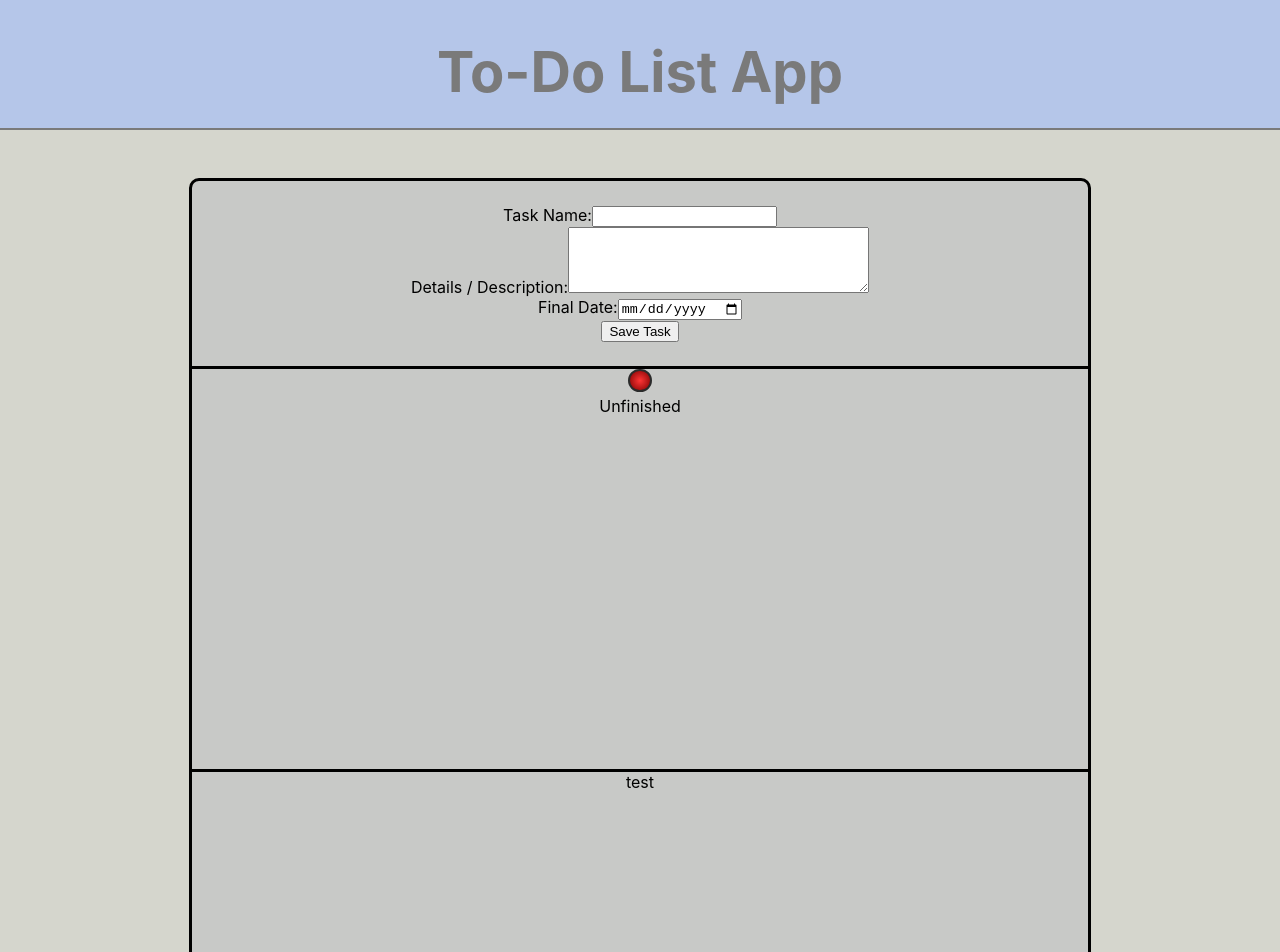
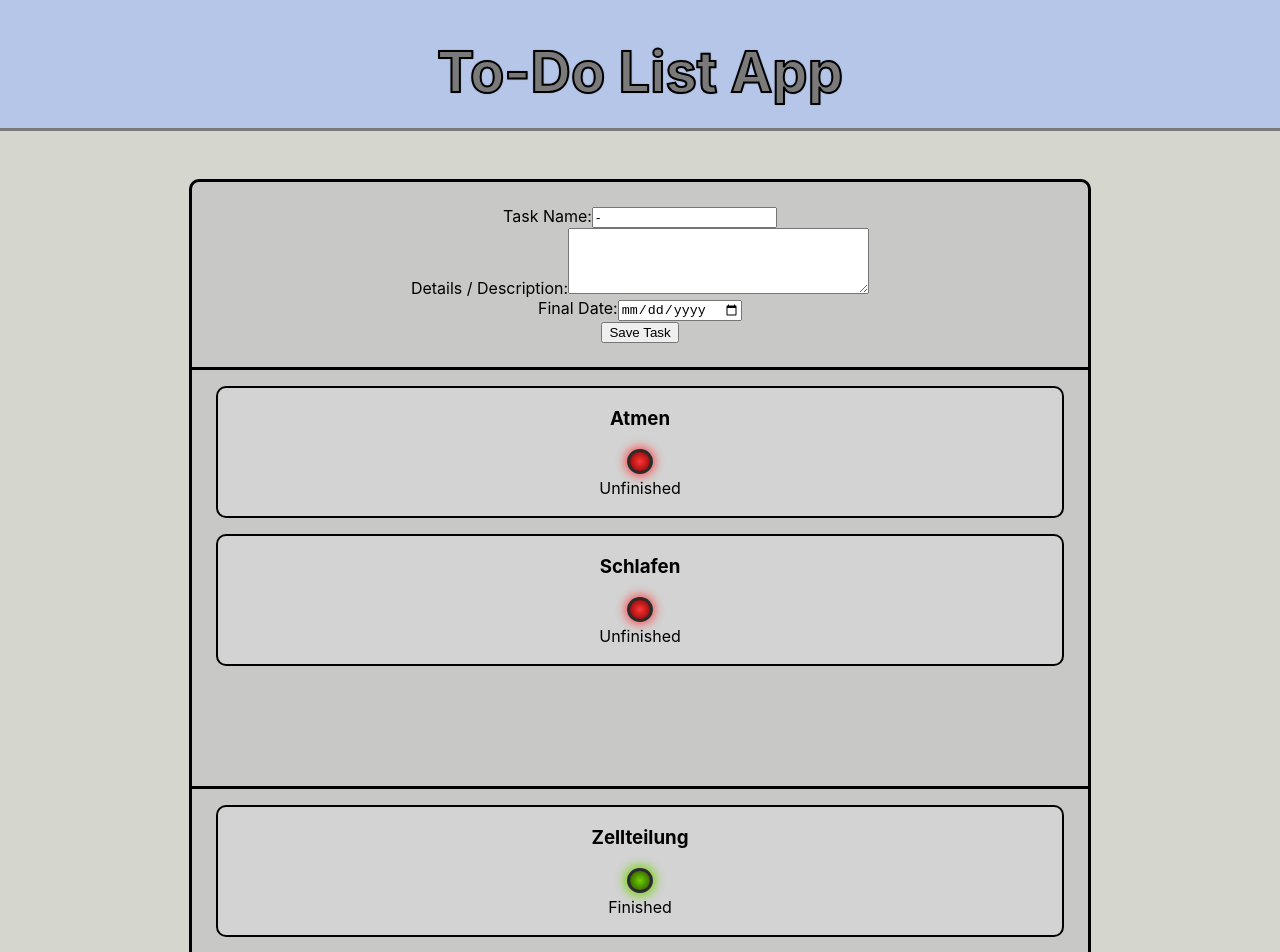
Before and after one commit to a-langner/to-do-list-app, a React (Create React App) app: page / in a window 1280 px wide. Shown: the top 952 px of the page. Built offline with nearby package versions, Linux system fonts and the light colour scheme.

Commit message:
checkBox update + Array to entries basic

```diff
--- a/src/App.js
+++ b/src/App.js
@@ -1,4 +1,5 @@
 import './App.scss';
+import { useState } from 'react';
 import Header from "./components/Header";
 import InputArea from "./components/InputArea";
 import OpenTaskArea from "./components/OpenTaskArea";
@@ -6,13 +7,52 @@ import FinishedTaskArea from "./components/FinishedTaskArea";
 
 
 function App() {
+    const [newTask, setTask] = useState("Test");
+
+    const addTodo = (name) => {
+        setTask(name);
+    };
+
+    const toDoArray = [
+        {
+            name: "Atmen",
+            details: "bla bla bla",
+            endDate: "000",
+            urgency: "red",
+            color: "blue",
+            icon: "GiBurningSkull",
+            done: false
+        },
+        {
+            name: "Schlafen",
+            details: "bla bla bla",
+            endDate: "000",
+            urgency: "yellow",
+            color: "green",
+            icon: "GiBurningSkull",
+            done: false
+        },
+        {
+            name: "Zellteilung",
+            details: "bla bla bla",
+            endDate: "000",
+            urgency: "orange",
+            color: "white",
+            icon: "GiBurningSkull",
+            done: true
+        }
+    ];
+    const openTodos = toDoArray.filter(todo => !todo.done);
+    const doneTodos = toDoArray.filter(todo => todo.done);
+
     return (
         <div className="App">
             <Header />
             <main>
-                <InputArea />
-                <OpenTaskArea />
-                <FinishedTaskArea />
+                <InputArea onButton={addTodo}/>
+                {/* <OpenTaskArea taskName={newTask}/> */}
+                <OpenTaskArea todos={openTodos}/>
+                <FinishedTaskArea todos={doneTodos}/>
             </main>
         </div>
     );
--- a/src/App.scss
+++ b/src/App.scss
@@ -9,10 +9,10 @@
     justify-content: center;
 }
 
-.App-logo {
-    height: 40vmin;
-    pointer-events: none;
-}
+// .App-logo {
+//     height: 40vmin;
+//     pointer-events: none;
+// }
 
 .App-header {
     background-color: #b5c6e9;
@@ -22,7 +22,9 @@
     padding-bottom: 3rem;
     font-size: 28px;
     color: rgb(122, 122, 122);
-    border-bottom: 2px solid rgb(122, 122, 122);
+    text-shadow: 0 0 2px rgb(0, 0, 0);
+    -webkit-text-stroke: 2px black;
+    border-bottom: 3px solid rgb(122, 122, 122);
 }
 
 .App-link {
--- a/src/SCSS/CheckBox.scss
+++ b/src/SCSS/CheckBox.scss
@@ -8,14 +8,16 @@
 }
 .CheckBox .FakeInput {
     display: inline-block;
-    border: 2px solid rgb(43, 43, 43);
+    border: 3px solid rgb(43, 43, 43);
     border-radius: 50%;
     width: 1.2em;
     height: 1.2em;
     background: radial-gradient(circle, rgb(255, 54, 54) 0%, rgb(126, 0, 0) 100%);
+    box-shadow: 0 0 10px 2px rgba(255, 54, 54, 0.85);
 }
 .CheckBox input:checked + .FakeInput {
     background: radial-gradient(circle, rgb(112, 209, 0) 0%, rgba(39,73,0,1) 100%);
+    box-shadow: 0 0 10px 3px rgba(112, 209, 0, 0.85);
 }
 .checkBoxLabel {
     display: block;
--- /dev/null
+++ b/src/SCSS/TaskEntry.scss
@@ -0,0 +1,8 @@
+.TaskEntry {
+    width: auto;
+    height: 8rem;
+    border: 2px solid black;
+    border-radius: 10px;
+    margin: 1rem 1.5rem;
+    background-color: #d3d3d3;
+}
--- a/src/components/CheckBox.js
+++ b/src/components/CheckBox.js
@@ -1,18 +1,19 @@
 import "../SCSS/CheckBox.scss";
 import React, { useState } from 'react';
 
-const CheckBox = () => {
-    const [checkBox, setCheckBox] = useState(false);
+const CheckBox = (props) => {
+    // console.log(key);
+    const [checkBox, setCheckBox] = useState(props.done);
     const switchCheckBox = () => setCheckBox(!checkBox);
 
     return (
         <div>
             <label class="CheckBox" >
-                <input type="checkbox" id="checkBox" onClick={switchCheckBox} />
+                <input type="checkbox" id={`checkBox${props.ID}`} onClick={switchCheckBox} defaultChecked={checkBox}/>
                 <span class="FakeInput"></span>
                 {/* <span>Finished</span> */}
             </label>
-            <label for="checkBox" class="checkBoxLabel">{checkBox ? "Finished" : "Unfinished"}</label>
+            <label for={`checkBox${props.ID}`} class="checkBoxLabel">{checkBox ? "Finished" : "Unfinished"}</label>
         </div>
     );
 };
--- a/src/components/FinishedTaskArea.js
+++ b/src/components/FinishedTaskArea.js
@@ -1,6 +1,9 @@
-const FinishedTaskArea = () => {
+import TaskEntry from "./TaskEntry";
+
+const FinishedTaskArea = (props) => {
     return (
-        <div id="FinishedTaskArea">test
+        <div id="FinishedTaskArea">
+            {props.todos.map((todo, index) => (<TaskEntry todo={todo} ID={index + 10000} key={index}/>))}
         </div>
     );
 };
--- a/src/components/InputArea.js
+++ b/src/components/InputArea.js
@@ -1,10 +1,23 @@
-const InputArea = () => {
+import { useState } from 'react';
+
+const InputArea = (props) => {
+    const [taskName, setTaskName] = useState('-');
+
+    const fertig = (event) => {
+        event.preventDefault()
+        props.onButton(taskName);
+    };
+
+    const changeHandler = (event) => {
+        setTaskName(event.target.value);
+    };
+
     return (
         <div id="InputArea">
             <form action="getform.php" method="get">
                 <div class="fieldWrapper">
                     <label for="taskNameInput" class="form-label">Task Name:</label>
-                    <input type="text" id="taskNameInput" name="taskNameInput" /><br />
+                    <input type="text" id="taskNameInput" name="taskNameInput" onChange={changeHandler} value={taskName}/><br />
                 </div>
                 <div class="fieldWrapper">
                 <label for="taskDetailsInput" class="form-label">Details / Description:</label>
@@ -15,7 +28,7 @@ const InputArea = () => {
                 <input type="date" id="finalDateInput" name="finalDateInput" /><br />
                 </div>
                 <div class="fieldWrapper">
-                <input type="submit" value="Save Task" />
+                <input type="submit" value="Save Task" onClick={fertig}/>
                 </div>
             </form>
         </div>
--- a/src/components/OpenTaskArea.js
+++ b/src/components/OpenTaskArea.js
@@ -1,9 +1,10 @@
-import TaskBox from "./TaskBox";
+import TaskEntry from "./TaskEntry";
 
-const OpenTaskArea = () => {
+const OpenTaskArea = (props) => {
     return (
         <div id="OpenTaskArea">
-            <TaskBox />
+            {/* <TaskEntry taskName={props.taskName}/> */}
+            {props.todos.map((todo, index) => (<TaskEntry todo={todo} ID={index} key={index}/>))}
         </div>
     );
 };
--- a/src/components/TaskBox.js
+++ /dev/null
@@ -1,11 +0,0 @@
-import CheckBox from "./CheckBox";
-
-const TaskBox = () => {
-    return (
-        <div id="TaskBox">
-            <CheckBox />
-        </div>
-    );
-};
-
-export default TaskBox;
--- /dev/null
+++ b/src/components/TaskEntry.js
@@ -0,0 +1,19 @@
+import React from 'react';
+import CheckBox from "./CheckBox";
+import "../SCSS/TaskEntry.scss";
+
+function TaskEntry(props) {
+    // const { todo, done } = props;
+    // console.log(todo);
+    // console.log(done);
+    console.log(props);
+
+    return (
+        <div className="TaskEntry">
+            <h3>{props.todo.name}</h3>
+            <CheckBox done={props.todo.done} ID={props.ID}/>
+        </div>
+    )
+}
+
+export default TaskEntry;
```
